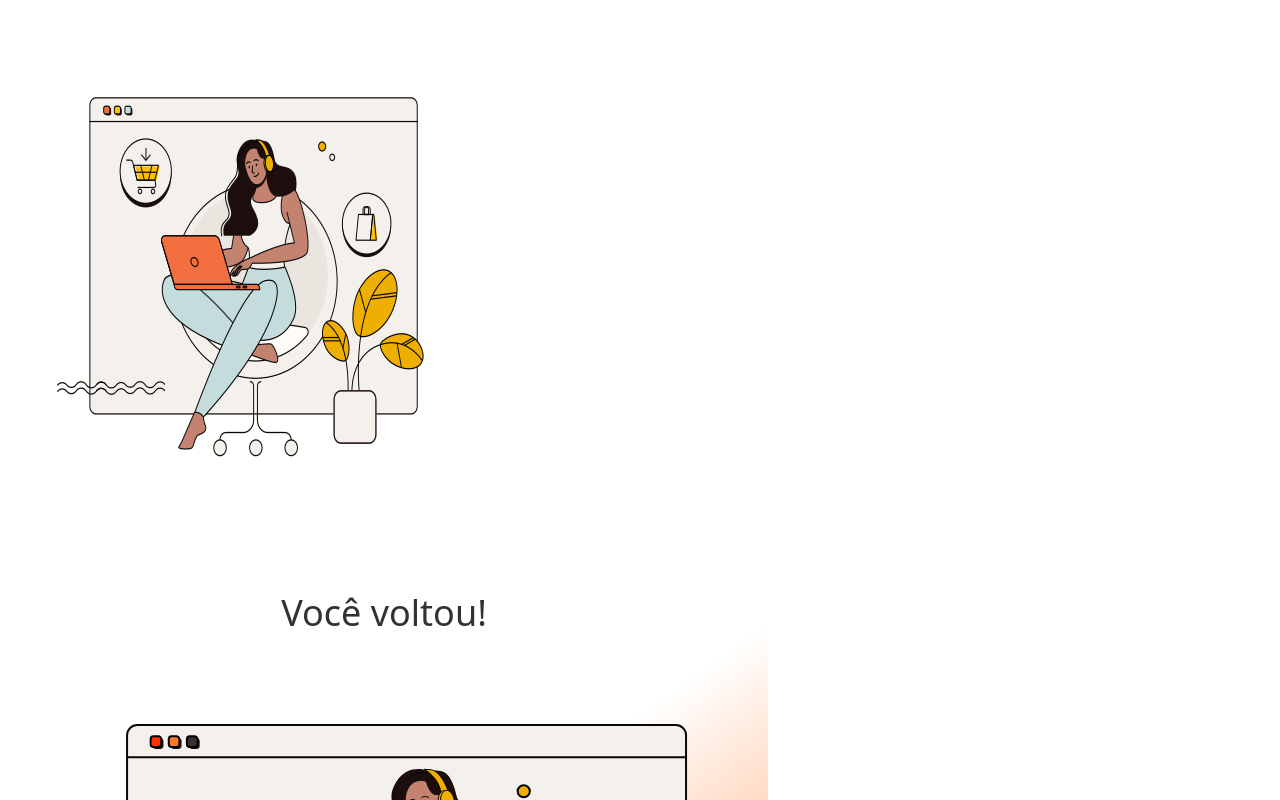
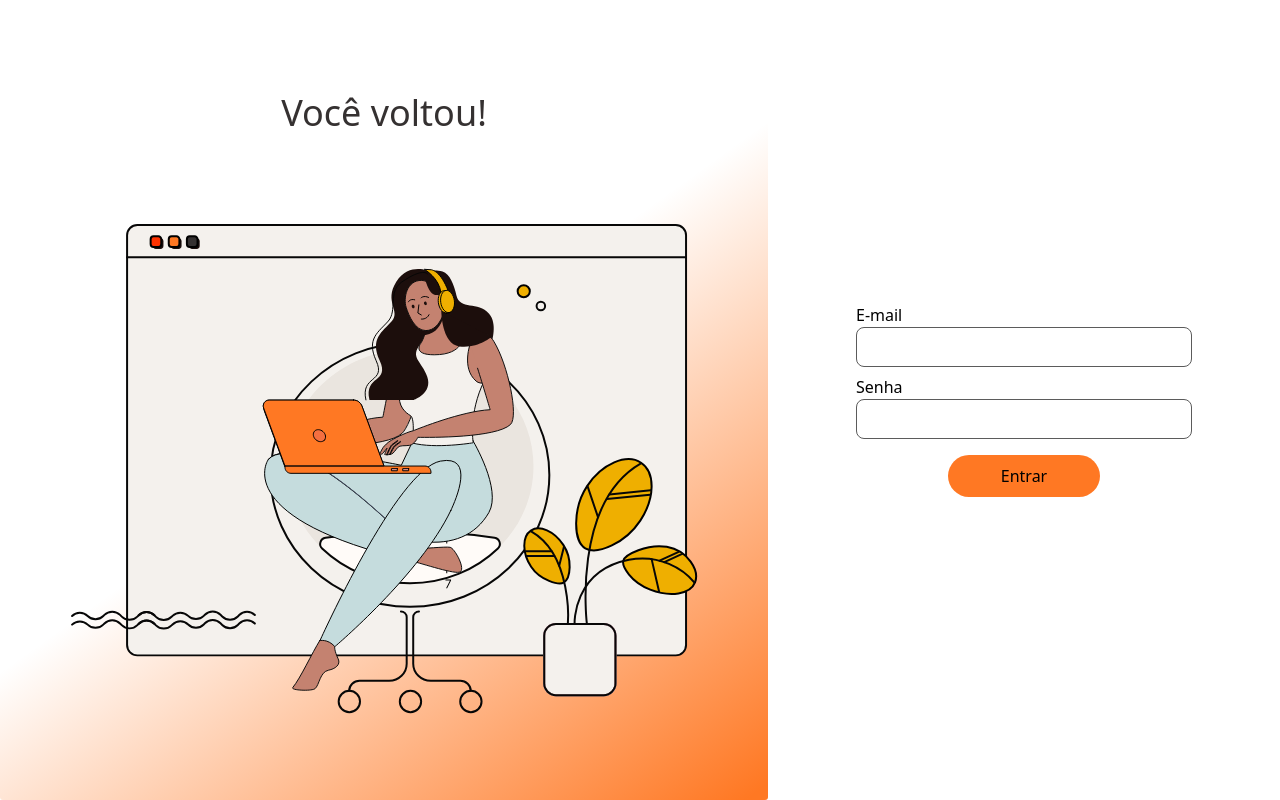
Before and after one commit to orange-squad-thirty-two/orange-evolution-front-end, a React (Create React App) app: page /login in a window 1280 px wide. Shown: the top 800 px of the page. Built offline with nearby package versions, Linux system fonts and the light colour scheme.

Commit message:
feat: :fire: App.js
adiciona o componente de rotas Routes ao App

```diff
--- a/src/App.js
+++ b/src/App.js
@@ -1,14 +1,9 @@
-import './App.css';
-
-import Main from './components/Main';
-
-import Login from './pages/Login';
+import { Routes } from './routes/Routes';
 
 function App() {
   return (
     <div className="App">
-      <Main></Main>
-      <Login />
+      <Routes />
     </div>
   );
 }
```
